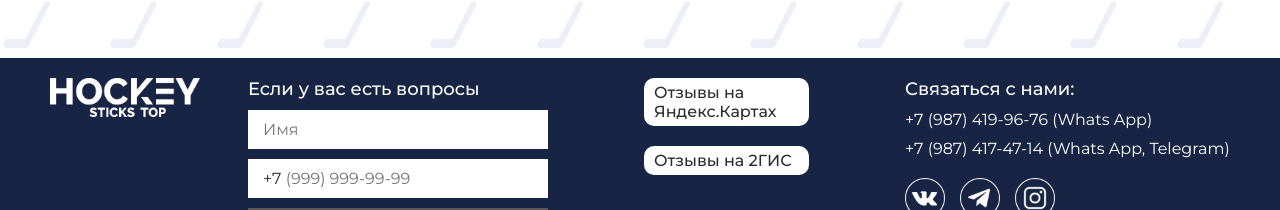
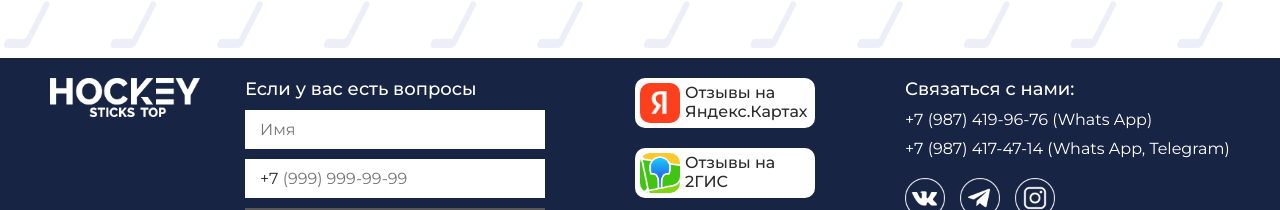
Before and after one commit to nutsea/hockey-course-client, a React (Create React App) app: page / in a window 1280 px wide. Shown: the part 742-952 px from the top of the page. Built offline with nearby package versions, Linux system fonts and the light colour scheme; no server answers.

Commit message:
Maps icons

```diff
--- a/src/App.jsx
+++ b/src/App.jsx
@@ -7,6 +7,8 @@ import logo2 from './assets/images/Logo2.png'
 import vk from './assets/icons/vk.png'
 import tg from './assets/icons/tg.png'
 import inst from './assets/icons/inst.png'
+import gis from './assets/icons/gis.jpeg'
+import yandex from './assets/icons/yandex.png'
 import { useEffect, useState } from "react";
 import { useLocation, useNavigate } from "react-router-dom";
 import { callAdd } from "./http/bxApi";
@@ -215,9 +217,11 @@ function App() {
                     <div className="FLine"></div>
                     <div className="FRevs">
                         <a className="FRev" href="https://yandex.ru/maps/org/khokkeynyye_klyushki_top/49625901501/reviews/?ll=49.089625%2C55.812712&tab=reviews&z=16.53" target="_blank" rel="noreferrer">
+                            <img src={yandex} alt="" />
                             <div>Отзывы на Яндекс.Картах</div>
                         </a>
                         <a className="FRev" href="https://2gis.ru/kazan/firm/70000001067070658/tab/reviews?m=49.09075%2C55.812403%2F16" target="_blank" rel="noreferrer">
+                            <img src={gis} alt="" />
                             <div>Отзывы на 2ГИС</div>
                         </a>
                     </div>
--- a/src/styles/app.scss
+++ b/src/styles/app.scss
@@ -163,21 +163,31 @@
             }
 
             .FRevs {
-                width: 165px;
+                width: 180px;
                 display: flex;
                 flex-direction: column;
                 font-size: 16px;
                 font-weight: 500;
 
                 .FRev {
-                    width: calc(100% - 20px);
+                    width: calc(180px - 10px);
                     background-color: white;
-                    // background-color: #7A1A1A;
                     color: #2c2c2c;
                     border-radius: 10px;
-                    padding: 5px 10px;
+                    padding: 5px;
                     text-decoration: unset;
                     transition: opacity 0.1s linear, transform 0.1s linear;
+                    display: flex;
+                    flex-direction: row;
+
+                    img {
+                        height: 40px;
+                        border-radius: 10px;
+                    }
+
+                    div {
+                        margin-left: 5px;
+                    }
 
                     &:hover {
                         opacity: 0.8;
@@ -242,7 +252,7 @@
     }
 }
 
-@media (max-width: 1100px) {
+@media (max-width: 1150px) {
     .FForm {
         width: 325px !important;
     }
```
Also changed, not shown: src/assets/icons/gis.jpeg (added), src/assets/icons/yandex.png (added).
